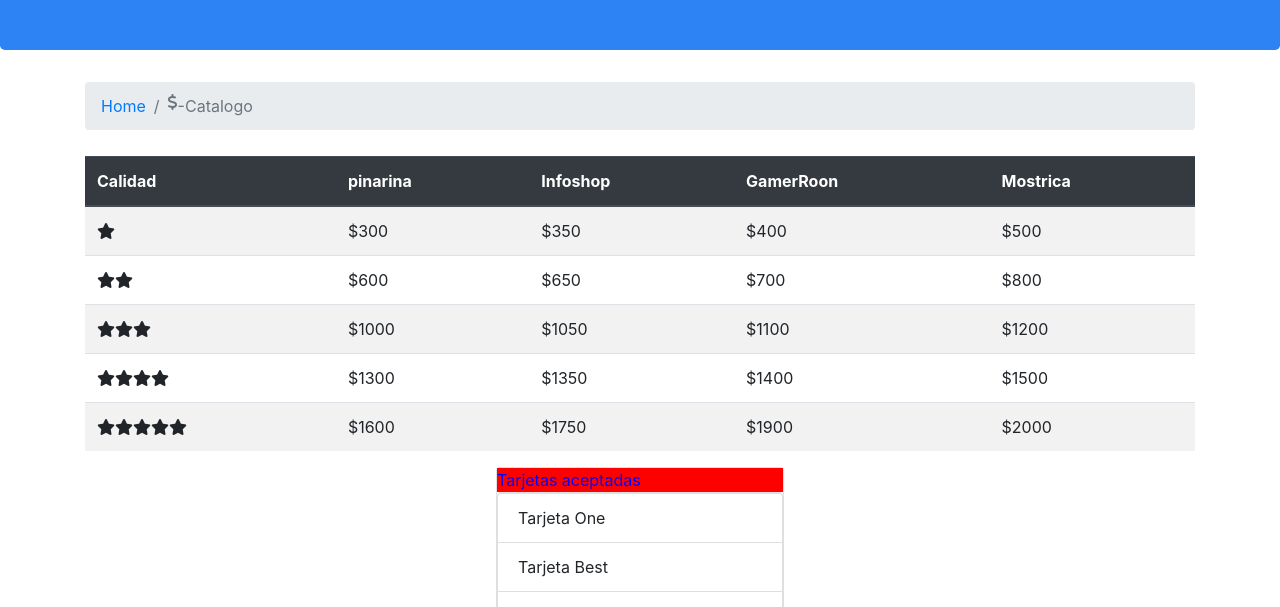
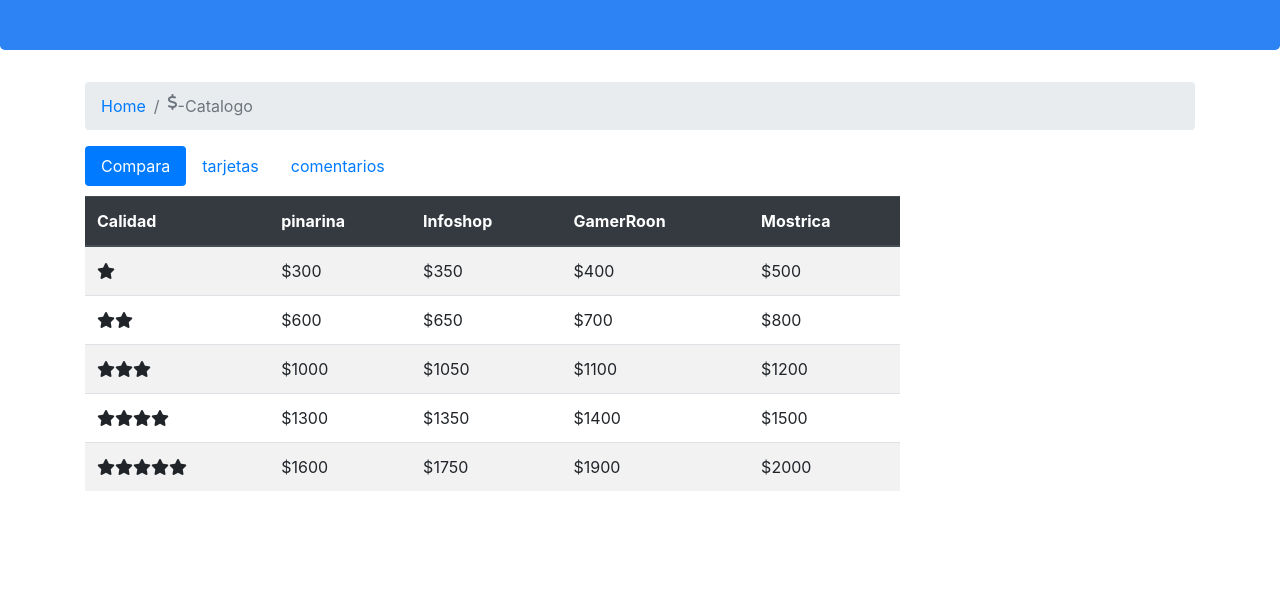
Before and after one commit to Eonesligth/new2021, a website: page catalogo.html in a window 1280 px wide. Shown: the part 184-791 px from the top of the page. Drawn offline with nearby package versions, Linux system fonts and the light colour scheme.

Commit message:
pestañas catalogo

```diff
--- a/catalogo.html
+++ b/catalogo.html
@@ -71,10 +71,19 @@
         <li class="breadcrumb-item active" aria-current="page"><i class="fas fa-dollar-sign"></i> -Catalogo</li>
       </ol>
     </nav>
-    <div class="d-flex flex-wrap flex-row-reverse ">
-    <div class="card-pros d-flex flex-column justify-content-between" >
 
-
+    <ul class="nav nav-pills" id="myTab" role="tablist">
+      <li class="nav-item">
+        <a  class="nav-link active" id="compara-tab" data-toggle="pill" href="#compara" role="tab" aria-control="compara" aria-selected="true" > Compara</a>
+      </li>
+      <li class="nav-item">
+        <a class="nav-link " id="tarjetas-tab" data-toggle="pill" href="#Tarjetas" role="tab" aria-controls="tarjetas" aria-selected="false">tarjetas</a>
+      </li>
+      <li class="nav-item">
+        <a class="nav-link" id="comentarios-tab" data-toggle="tab" href="#comentarios" role="tab" aria-controls="#comentarios" aria-selected="false">comentarios</a>
+      </li>
+    <div class="tab-content" id="myTabContent">
+    <div class="tab-pane fade show active" id="compara"  role="tabpanel" aria-labelledby="compara-tab">
     <div class="table-responsive">
     <table class="table table-striped">
       <thead class="thead-dark">
@@ -122,6 +131,7 @@
       </thead>
     </table>
     </div>
+    <div class="tab-pane fade" id="tarjetas" role="tabpanel" aria-labellebdy="tarjetas-tab">
     <div class="d-flex justify-content-center">
       <div class="card" style="width: 18rem;">
         <div class="car-header" style="background-color :red; color:blue">
@@ -134,11 +144,9 @@
         </ul>
       </div>
       </div>
+      <div class="tab-pane fade" id="comentarios" role="tabpanel" aria-labelledby="comentarios-tab">comentarios</div>
+     </div>
 
-     <div>
-     </div>
-     </div>
-     </div>
    <footer>
   <div class="row">
     <div class="col-sm-4 d-flex flex-column">
--- a/css/main.css
+++ b/css/main.css
@@ -37,3 +37,6 @@ width: 60px;
 height: 60px;
 object-fit: cover;
 }
+.tab-content{
+	padding-top: 10px;
+}
```
